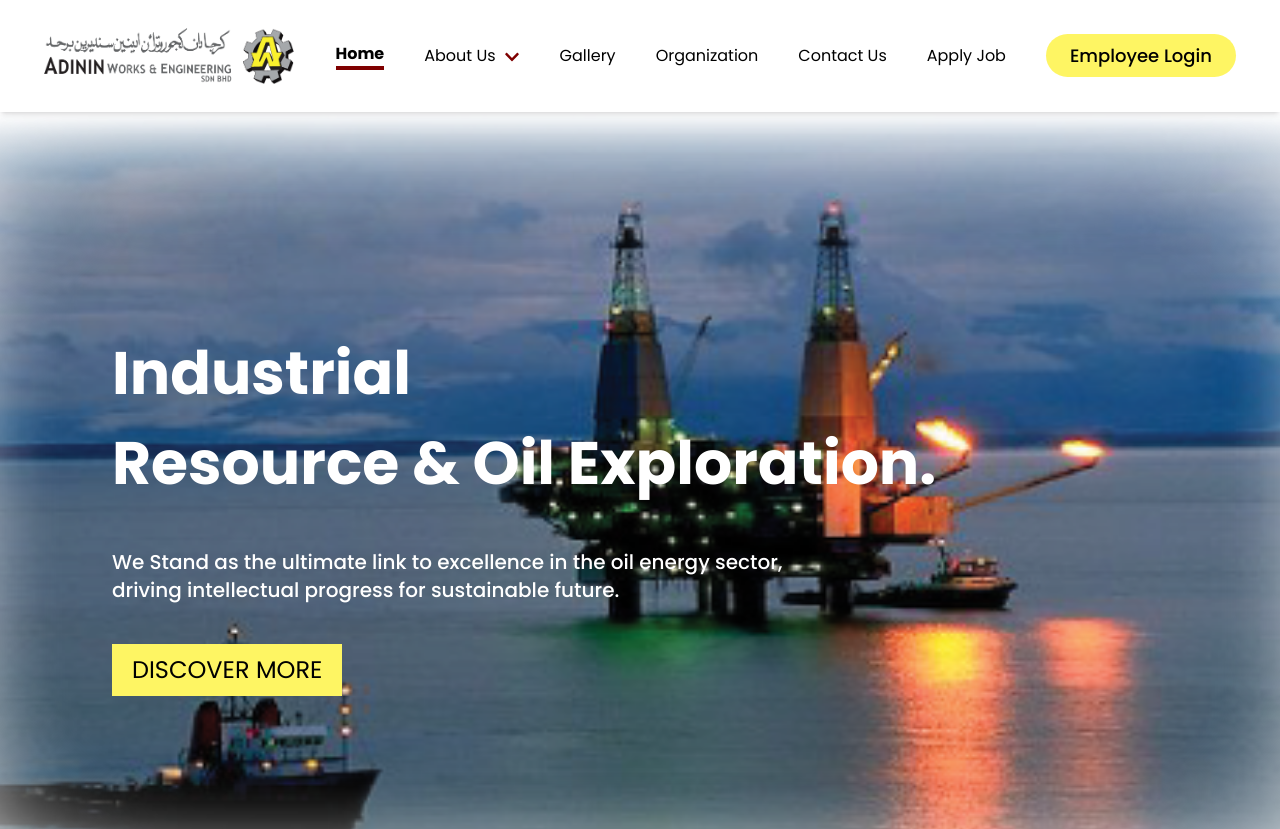
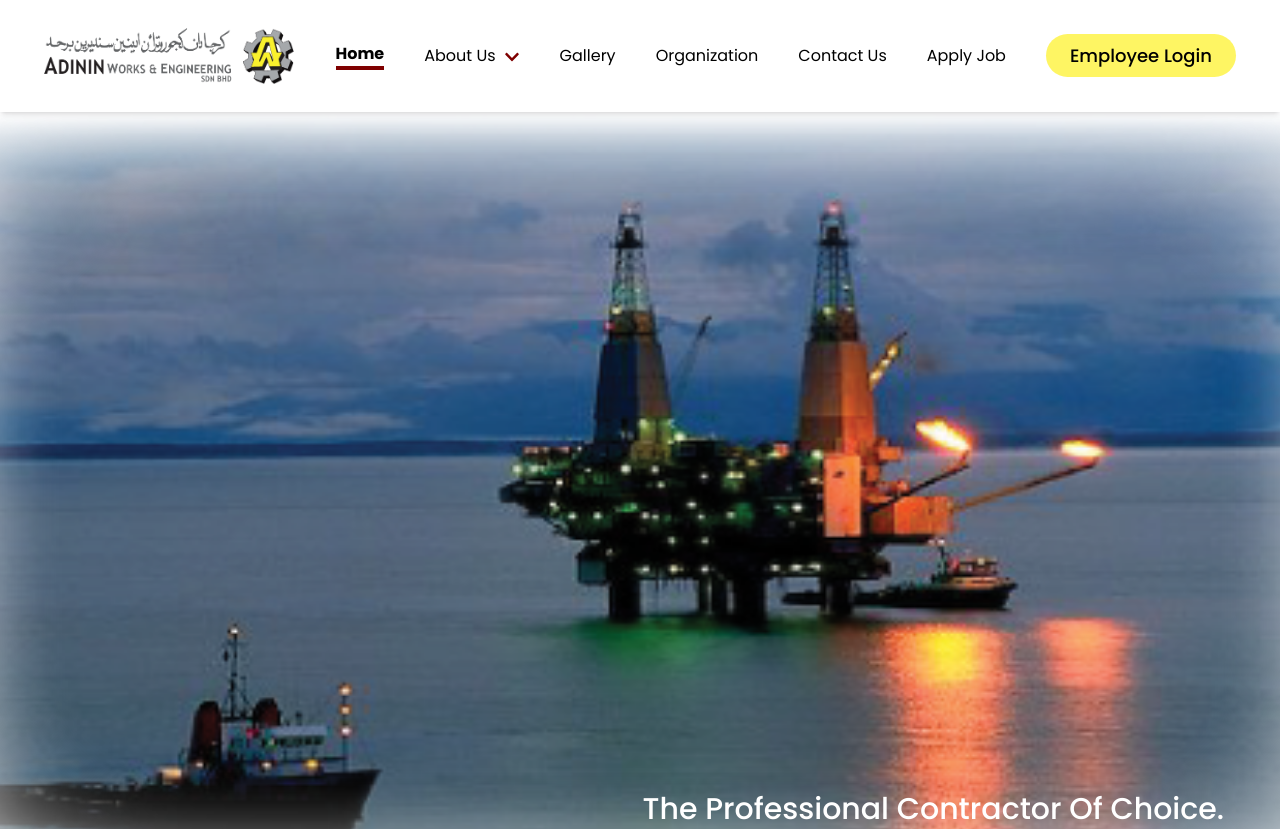
Before and after one commit to CloudBeesTechnology/AWE-Website, a React (Vite) app: page / in a window 1280 px wide. Shown: the top 829 px of the page. Built offline with nearby package versions, Linux system fonts and the light colour scheme; what aws-amplify would draw is missing.

Commit message:
3-10:7:19am

```diff
--- a/src/pages/home/Home.jsx
+++ b/src/pages/home/Home.jsx
@@ -19,7 +19,7 @@ export const Home = () => {
   return (
     <section >
 <HomeHeader/>
-<HomeCertify/>
+{/* <HomeCertify/> */}
 <HomeMS/>
 <HomeNewEvent/>
 <HomeCelebration/>
--- a/src/pages/home/HomeHeader.jsx
+++ b/src/pages/home/HomeHeader.jsx
@@ -9,18 +9,17 @@ export const HomeHeader = () => {
 <div className="screen-size  max-sm:mt-32">
     <div className="flex overflow-hidden  justify-start items-start md:ml-20 ">
           <div className="w-full flex items-center max-sm:gap-2 max-sm:flex-col ">
-            <div className="space-y-10 ">
-              <h1 className="text-white max-sm:center max-md:text-center max-sm:text-[25px] text-[60px] font-bold ">
-              Industrial<br/>
-              Resource & Oil Exploration.
+            <div className="space-y-10 sm:absolute bottom-20 right-14">
+              <h1 className="text-white max-sm:center max-md:text-center max-sm:text-[20px] text-[30px] font-medium ">
+              The Professional Contractor Of Choice.
               </h1>
-              <p className="max-sm:center max-md:text-center text-[16px] sm:para text-white ">We Stand as the ultimate link to excellence in the oil energy sector,
+              {/* <p className="max-sm:center max-md:text-center text-[16px] sm:para text-white ">We Stand as the ultimate link to excellence in the oil energy sector,
              <br className='max-md:hidden block' /> driving intellectual progress for sustainable future.</p>
               <div className="my-5 flex max-md:justify-center">
                 <button className="btn-header max-sm:text-[16px]">
                 DISCOVER MORE
                 </button>
-              </div>
+              </div> */}
             </div>
           </div>
 
```
